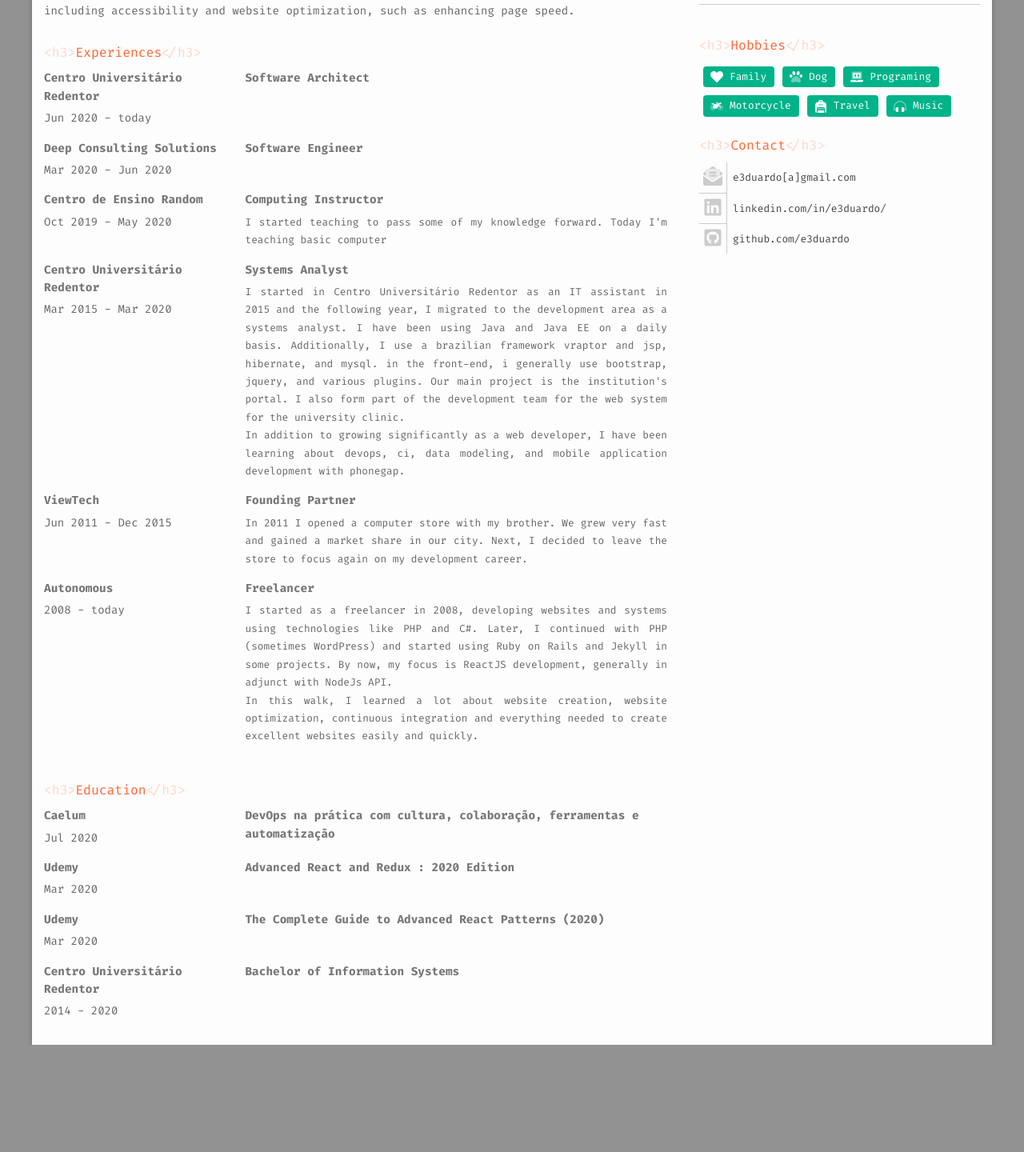
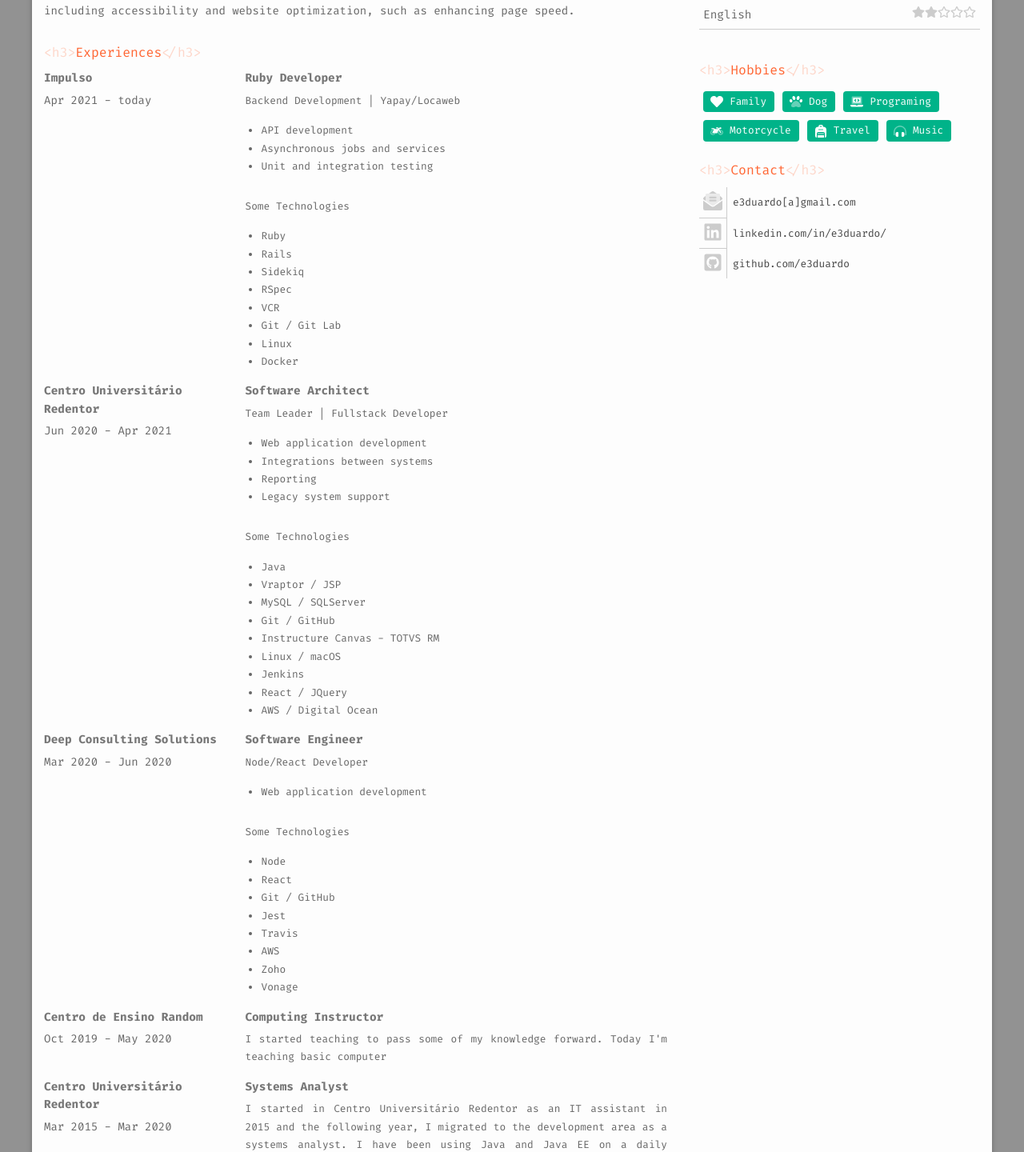
Before and after one commit to e3duardo/portifolio, a React (Create React App) app: page / in a window 1280 px wide. Shown: the part 795-2235 px from the top of the page at 80% size. Before the commit the page ends 2101 px from the top, so only its background shows below. Built offline with nearby package versions, Linux system fonts and the light colour scheme.

Commit message:
updating english info

```diff
--- a/src/pages/Resume/education.tsx
+++ b/src/pages/Resume/education.tsx
@@ -29,9 +29,11 @@ function About() {
       />
       <Experience
         company="Centro Universitário Redentor"
-        season="2014 - 2020"
+        season="2014 - 2021"
         job={t("Bachelor of Information Systems")}
-      />
+      >
+        <i>Incomplete</i>
+      </Experience>
     </div>
   );
 }
--- a/src/pages/Resume/experiences.tsx
+++ b/src/pages/Resume/experiences.tsx
@@ -13,15 +13,80 @@ function Experiences() {
         <Tag tag="h3">{t("Experiences")}</Tag>
       </h3>
       <Experience
+        company="Impulso"
+        season={`${t("Apr")} 2021 - ${t("today")}`}
+        job={t("Ruby Developer")}
+      >
+        <p>Backend Development | Yapay/Locaweb</p>
+        <ul style={{ paddingLeft: 20 }}>
+          <li>API development</li>
+          <li>Asynchronous jobs and services</li>
+          <li>Unit and integration testing</li>
+        </ul>
+        <br />
+
+        <p>Some Technologies</p>
+        <ul style={{ paddingLeft: 20 }}>
+          <li>Ruby</li>
+          <li>Rails</li>
+          <li>Sidekiq</li>
+          <li>RSpec</li>
+          <li>VCR</li>
+          <li>Git / Git Lab</li>
+          <li>Linux</li>
+          <li>Docker</li>
+        </ul>
+      </Experience>
+      <Experience
         company="Centro Universitário Redentor"
-        season={`${t("Jun")} 2020 - ${t("today")}`}
+        season={`${t("Jun")} 2020 - ${t("Apr")} 2021`}
         job={t("Software Architect")}
-      />
+      >
+        <p>Team Leader | Fullstack Developer</p>
+        <ul style={{ paddingLeft: 20 }}>
+          <li>Web application development</li>
+          <li>Integrations between systems</li>
+          <li>Reporting</li>
+          <li>Legacy system support</li>
+        </ul>
+        <br />
+
+        <p>Some Technologies</p>
+        <ul style={{ paddingLeft: 20 }}>
+          <li>Java</li>
+          <li>Vraptor / JSP</li>
+          <li>MySQL / SQLServer</li>
+          <li>Git / GitHub</li>
+          <li>Instructure Canvas - TOTVS RM</li>
+          <li>Linux / macOS</li>
+          <li>Jenkins</li>
+          <li>React / JQuery</li>
+          <li>AWS / Digital Ocean</li>
+        </ul>
+      </Experience>
       <Experience
         company="Deep Consulting Solutions"
         season={`${t("Mar")} 2020 - ${t("Jun")} 2020`}
         job={t("Software Engineer")}
-      />
+      >
+        <p>Node/React Developer</p>
+        <ul style={{ paddingLeft: 20 }}>
+          <li>Web application development</li>
+        </ul>
+        <br />
+
+        <p>Some Technologies</p>
+        <ul style={{ paddingLeft: 20 }}>
+          <li>Node</li>
+          <li>React</li>
+          <li>Git / GitHub</li>
+          <li>Jest</li>
+          <li>Travis</li>
+          <li>AWS</li>
+          <li>Zoho</li>
+          <li>Vonage</li>
+        </ul>
+      </Experience>
       <Experience
         company="Centro de Ensino Random"
         season={`${t("Oct")} 2019 - ${t("May")} 2020`}
--- a/src/pages/Resume/skills.tsx
+++ b/src/pages/Resume/skills.tsx
@@ -13,13 +13,14 @@ function Skills() {
       <h3 className="mt-3">
         <Tag tag="h3">{t("Skills")}</Tag>
       </h3>
+      <Progress tick={40}>Ruby</Progress>
+      <Progress tick={38}>Rails</Progress>
+      <Progress tick={24}>Sidekiq</Progress>
       <Progress tick={94}>HTML</Progress>
       <Progress tick={90}>CSS</Progress>
       <Progress tick={69}>ES6</Progress>
       <Progress tick={55}>React</Progress>
       <Progress tick={85}>Java</Progress>
-      <Progress tick={75}>Hibernate</Progress>
-      <Progress tick={5}>Clojure</Progress>
       <ProgressLegend />
     </div>
   );
```
